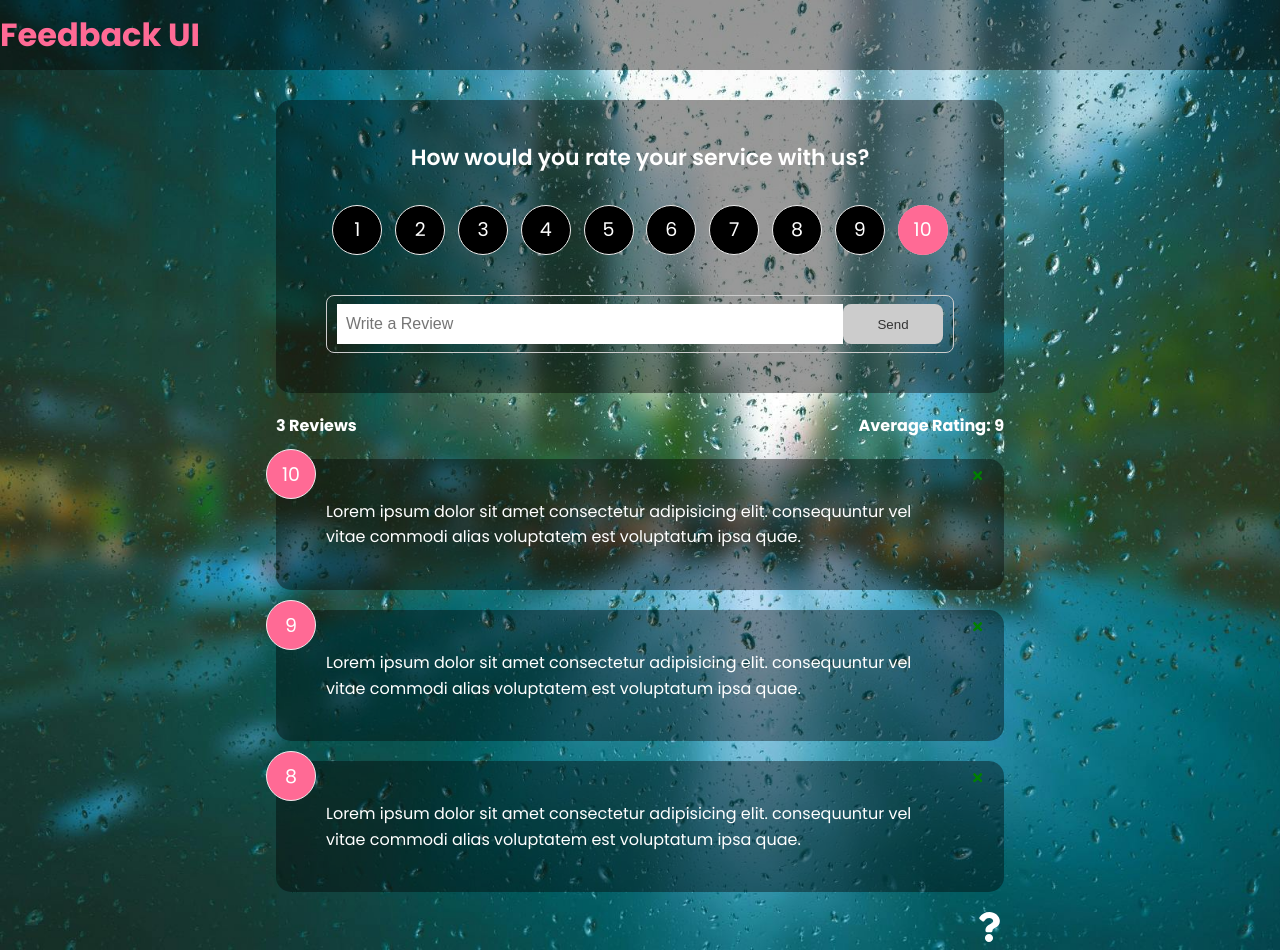
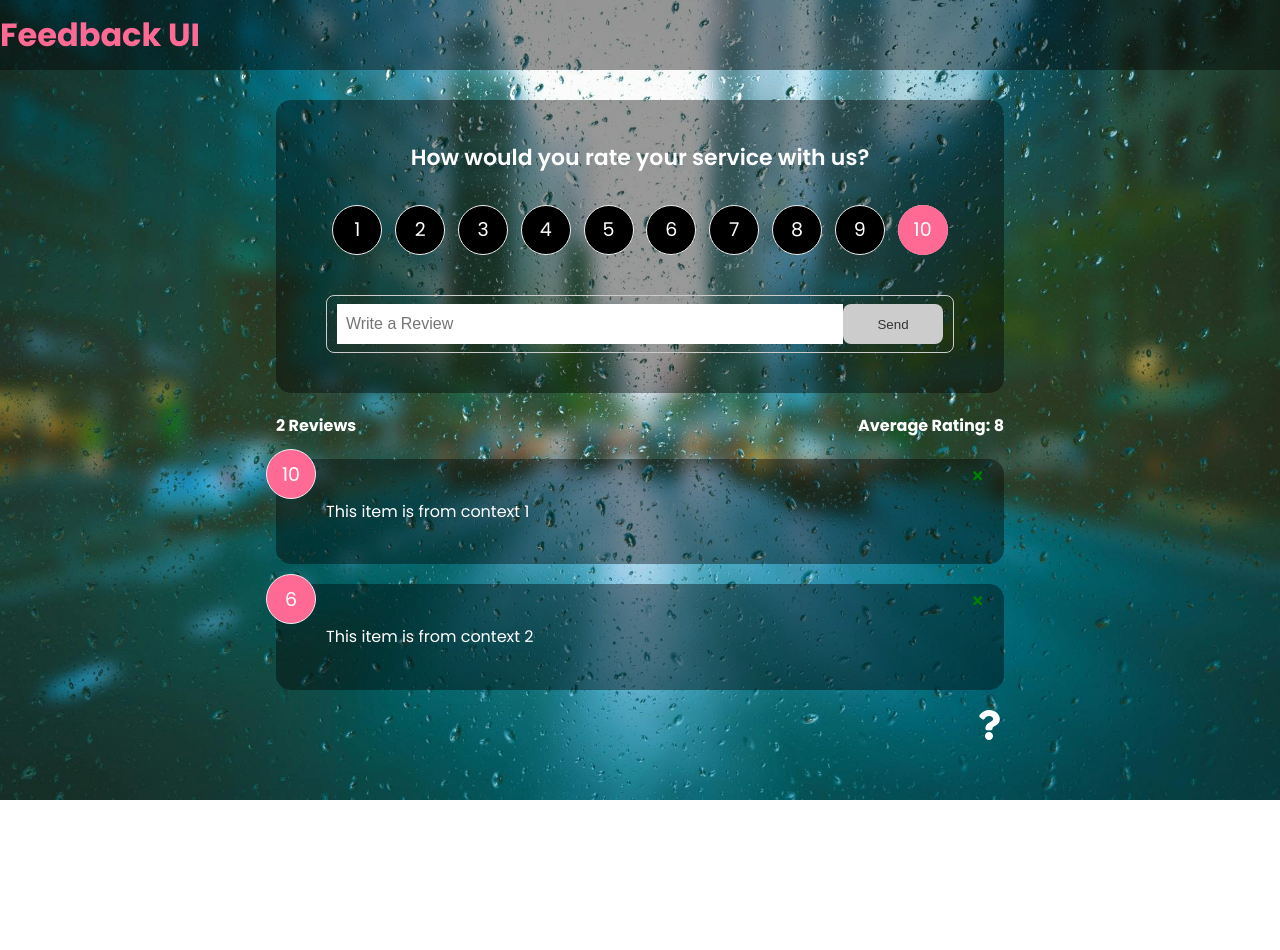
Before and after one commit to imnakul/Feedback-App, a React (Create React App) app: page / in a window 1280 px wide. After the commit the page ends 800 px from the top, so only its background shows below. Built offline with nearby package versions, Linux system fonts and the light colour scheme.

Commit message:
Added Context , Removed Props Passing , now USING CONTEXT for Feedbacks passing to different components instead of props

```diff
--- a/src/App.js
+++ b/src/App.js
@@ -1,30 +1,19 @@
-import { useState } from "react";
+//import { useState } from "react";
 import Header from "./components/Header";
 import FeedbackList from "./components/FeedbackList";
-import FeedbackData from "./data/FeedbackData";
+//import FeedbackData from "./data/FeedbackData";
 import FeedbackStats from "./components/FeedbackStats";
 import FeedbackForm from "./components/FeedbackForm";
-import { v4 as uuidv4 } from "uuid";
 import AboutPage from "./pages/AboutPage";
 import { BrowserRouter as Router, Route, Routes } from "react-router-dom";
 import AboutIconLink from "./components/AboutIconLink";
+import { FeedbackProvider } from "./context/FeedbackContext";
 
 function App() {
-   const [feedback, setFeedback] = useState(FeedbackData);
-
-   const addFeedback = (newFeedback) => {
-      newFeedback.id = uuidv4(); //to assign a unique id using uuid package
-      //console.log(newFeedback);
-      setFeedback([newFeedback, ...feedback]);
-   };
-
-   const deleteFeedback = (id) => {
-      if (window.confirm("Are you sure you want to delete?")) {
-         setFeedback(feedback.filter((item) => item.id !== id));
-      }
-   };
+   //const [feedback, setFeedback] = useState(FeedbackData);
 
    return (
+      <FeedbackProvider>
          <Router>
             <Header />
             <div className='container'>
@@ -33,12 +22,9 @@
                      exact
                      path='/'
                      element={[
-                     <FeedbackForm handleAdd={addFeedback} />,
-                     <FeedbackStats feedback={feedback} />,
-                     <FeedbackList
-                        feedback={feedback}
-                        handleDelete={deleteFeedback}
-                     />,
+                        <FeedbackForm />,
+                        <FeedbackStats />,
+                        <FeedbackList />,
                      ]}
                   />
                </Routes>
@@ -49,6 +35,7 @@
                <AboutIconLink />
             </div>
          </Router>
+      </FeedbackProvider>
    );
 }
 
--- a/src/components/FeedbackForm.jsx
+++ b/src/components/FeedbackForm.jsx
@@ -2,12 +2,16 @@
 import { useState } from "react";
 import Button from "./shared/Button";
 import RatingSelect from "./RatingSelect";
+import { useContext } from "react";
+import FeedbackContext from "../context/FeedbackContext";
 
-function FeedbackForm({ handleAdd }) {
+function FeedbackForm() {
    const [text, setText] = useState("");
    const [btnDisabled, setBtnDisabled] = useState(true);
    const [message, setMessage] = useState("");
    const [rating, setRating] = useState(10);
+
+   const { addFeedback } = useContext(FeedbackContext);
 
    const handleTextChange = (e) => {
       if (text === "") {
@@ -31,7 +35,7 @@
             text,
             rating,
          };
-         handleAdd(newFeedback);
+         addFeedback(newFeedback);
          setText("");
       }
    };
--- a/src/components/FeedbackItem.jsx
+++ b/src/components/FeedbackItem.jsx
@@ -1,12 +1,16 @@
 import { FaTimes } from "react-icons/fa";
 import PropTypes from "prop-types";
 import Card from "./shared/Card";
+import { useContext } from "react";
+import FeedbackContext from "../context/FeedbackContext";
 
-function FeedbackItem({ item, handleDelete }) {
+function FeedbackItem({ item }) {
+   const { deleteFeedback } = useContext(FeedbackContext);
+
    return (
       <Card>
          <div className='num-display'>{item.rating}</div>
-         <button onClick={() => handleDelete(item.id)} className='close'>
+         <button onClick={() => deleteFeedback(item.id)} className='close'>
             <FaTimes color='green' />
          </button>
          <div className='text-display'>{item.text}</div>
--- a/src/components/FeedbackList.jsx
+++ b/src/components/FeedbackList.jsx
@@ -1,8 +1,11 @@
 import FeedbackItem from "./FeedbackItem";
-import PropTypes from "prop-types";
+import { useContext } from "react";
+import FeedbackContext from "../context/FeedbackContext";
 import { motion, AnimatePresence } from "framer-motion";
 
-function FeedbackList({ feedback, handleDelete }) {
+function FeedbackList() {
+   const { feedback } = useContext(FeedbackContext);
+
    if (!feedback || feedback.length === 0) {
       return <p>No Feedback Yet!</p>;
    }
@@ -16,11 +19,7 @@
                   animate={{ opacity: 1 }}
                   exit={{ opacity: 0 }}
                >
-                  <FeedbackItem
-                     key={item.id}
-                     item={item}
-                     handleDelete={handleDelete}
-                  />
+                  <FeedbackItem key={item.id} item={item} />
                </motion.div>
             ))}
          </AnimatePresence>
@@ -41,14 +40,4 @@
 //    </div>
 // )
 
-FeedbackList.propTypes = {
-   feedback: PropTypes.arrayOf(
-      PropTypes.shape({
-         id: PropTypes.number.isRequired,
-         text: PropTypes.string.isRequired,
-         rating: PropTypes.number.isRequired,
-      })
-   ),
-};
-
 export default FeedbackList;
--- a/src/components/FeedbackStats.jsx
+++ b/src/components/FeedbackStats.jsx
@@ -1,5 +1,8 @@
-import PropTypes from "prop-types";
-function FeedbackStats({ feedback }) {
+import { useContext } from "react";
+import FeedbackContext from "../context/FeedbackContext";
+
+function FeedbackStats() {
+   const { feedback } = useContext(FeedbackContext);
    //Calculate Ratings avg
    let average =
       feedback.reduce((acc, cur) => {
@@ -16,8 +19,4 @@
    );
 }
 
-FeedbackStats.propTypes = {
-   feedback: PropTypes.array.isRequired,
-};
-
 export default FeedbackStats;
--- /dev/null
+++ b/src/context/FeedbackContext.jsx
@@ -0,0 +1,45 @@
+import { createContext, useState } from "react";
+import { v4 as uuidv4 } from "uuid";
+
+const FeedbackContext = createContext();
+
+export const FeedbackProvider = ({ children }) => {
+   const [feedback, setFeedback] = useState([
+      {
+         id: 1,
+         text: "This item is from context 1",
+         rating: 10,
+      },
+      {
+         id: 2,
+         text: "This item is from context 2",
+         rating: 6,
+      },
+   ]);
+
+   const deleteFeedback = (id) => {
+      if (window.confirm("Are you sure you want to delete?")) {
+         setFeedback(feedback.filter((item) => item.id !== id));
+      }
+   };
+
+   const addFeedback = (newFeedback) => {
+      newFeedback.id = uuidv4(); //to assign a unique id using uuid package
+      //console.log(newFeedback);
+      setFeedback([newFeedback, ...feedback]);
+   };
+
+   return (
+      <FeedbackContext.Provider
+         value={{
+            feedback,
+            deleteFeedback,
+            addFeedback,
+         }}
+      >
+         {children}
+      </FeedbackContext.Provider>
+   );
+};
+
+export default FeedbackContext;
```
Lines whose indentation alone changed are shown as unchanged.
